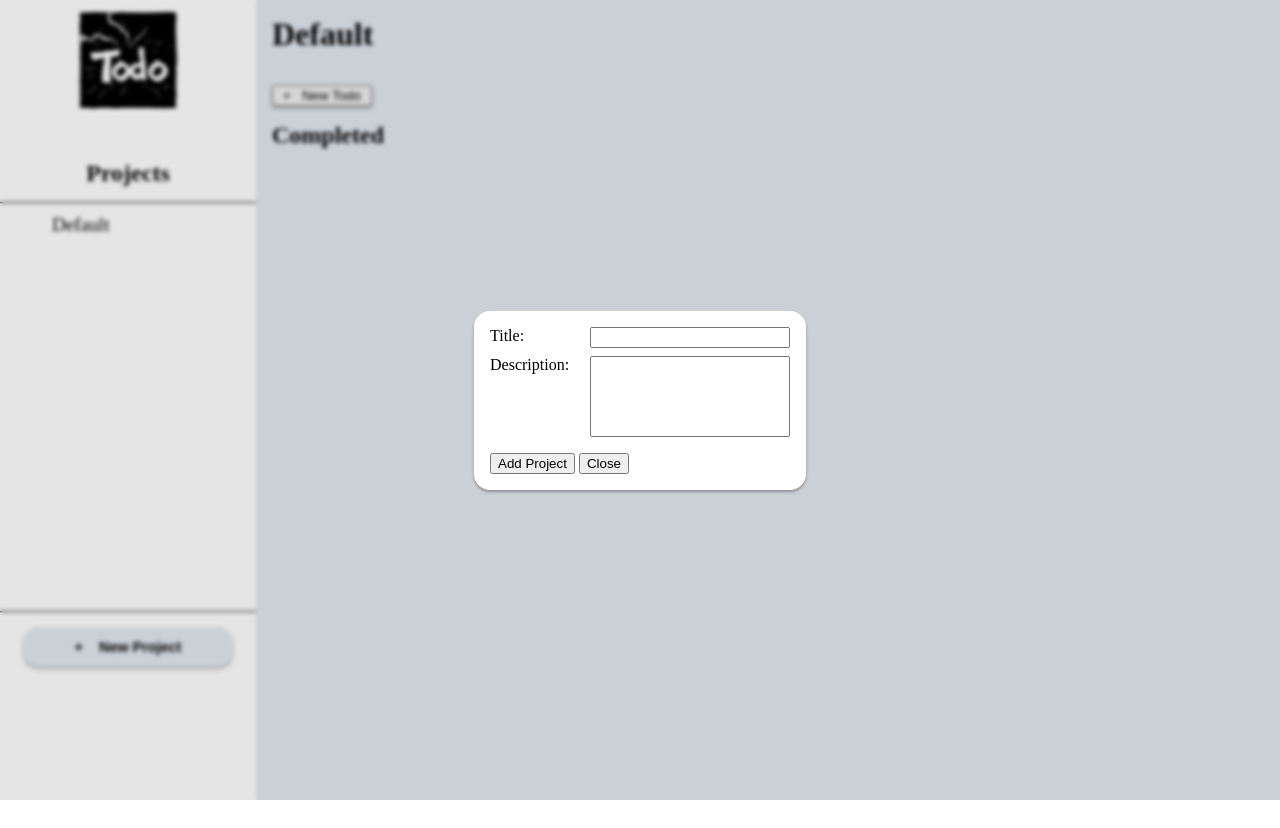
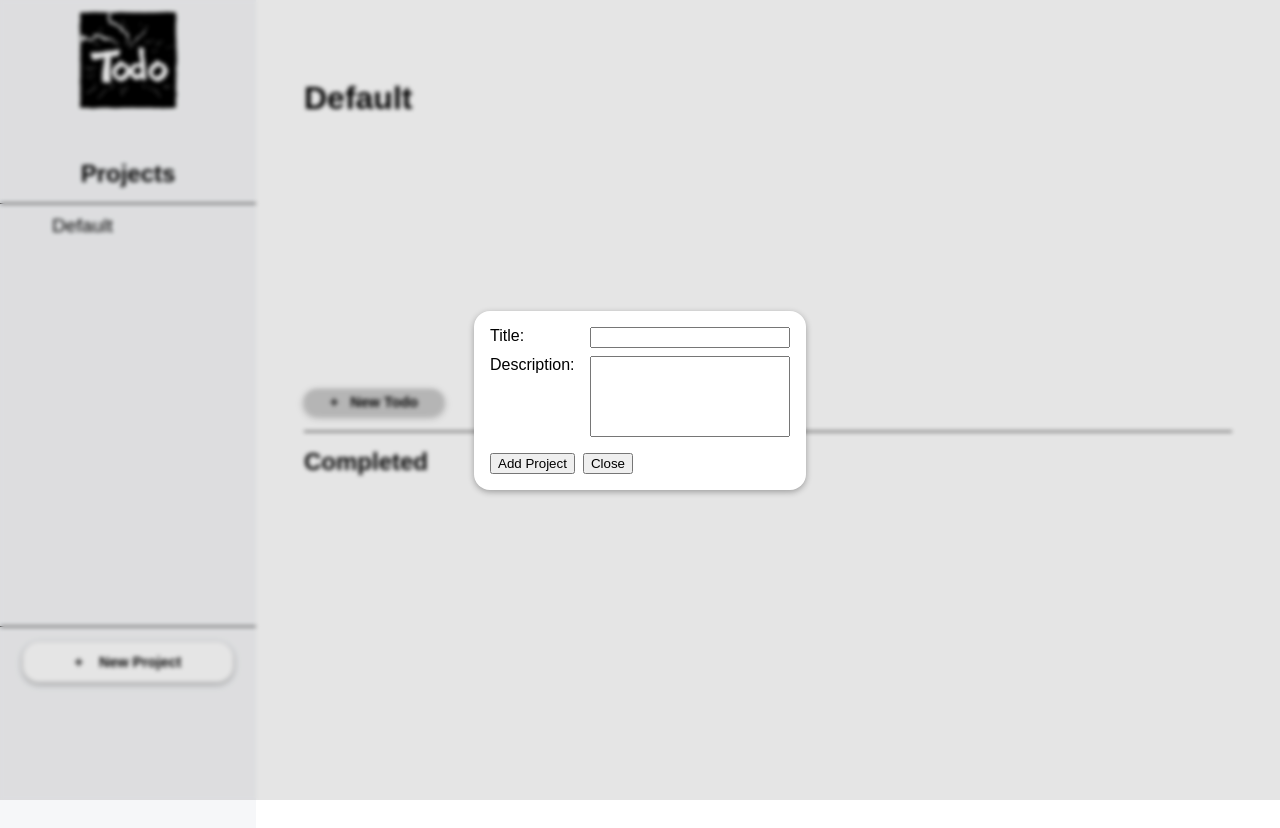
Before and after one commit to SchlengerRudolf/Todo-List, a website built with webpack: page src/template.html in a window 1280 px wide. Both pictures are taken after a click on the button "+ New Project". Before the commit the page ends 800 px from the top, so only its background shows below. Built offline with nearby package versions, Linux system fonts and the light colour scheme.

Commit message:
Adjust whole style and add structure to style.css

```diff
--- a/src/styles.css
+++ b/src/styles.css
@@ -1,53 +1,45 @@
 :root {
-    --main-color: #e2e8f0;
-    --button-hover-color: #d5dbe3;
+    --main-color: #ffffff;
+    --side-bar-color: #f6f7f9;
+    --button-hover-color: #dad2ac;
     --border-priority-one: #ffff00;
     --border-priority-two: #ffa500;
     --border-priority-three: #ff0000;
     --background-priority-one: #ededcf;
     --background-priority-two: #f4e6ce;
     --background-priority-three: #efd8d8;
-    --standard-shadow: 0 2px 3px #00000050;
+    --thumb-color: #363636;
+    --track-background-color: #e7e7e7;
+    --track-border-color: #cacaca;
+    --standard-shadow: 0 2px 6px #00000050;
+    --basic-border: 1px solid #000000;
     --toggle-button-sidelength: 1rem;
     --remove-button-sidelength: 1.5rem;
 }
 
 * {
+    font-family: Arial, Helvetica, sans-serif;
     margin: 0;
+}
+
+li,
+button,
+img,
+#currentProjectTitle {
+    cursor: pointer;
+    white-space: pre-wrap;
 }
 
 ul {
     list-style: none;
 }
 
-li, button, img, #currentProjectTitle{
-    cursor: pointer;
-    white-space: pre-wrap;
-}
-
 textarea {
     resize: none;
 }
 
-.newProject:hover {
-    background-color: var(--button-hover-color);
-}
-
 .buttonShadow {
     box-shadow: var(--standard-shadow);
-}
-
-dialog::backdrop {
-    backdrop-filter: blur(2px);
-}
-
-#viewProjectDialogButtons {
-    display: flex;
-}
-
-#viewProjectDialogButtons img {
-    width: 1rem;
-    align-self: center;
 }
 
 #main-container {
@@ -57,15 +49,13 @@ dialog::backdrop {
     grid-template-columns: 1fr 4fr;
 }
 
-#logo {
-    max-width: 100px;
-    margin: 10px 50px 50px 50px;
-}
+/* --- Sidebar style --- */
 
 #sidebar {
     display: flex;
     flex-direction: column;
     align-items: center;
+    background-color: var(--side-bar-color);
 }
 
 #sidebar h2 {
@@ -74,14 +64,20 @@ dialog::backdrop {
     margin-bottom: 15px;
 }
 
+#logo {
+    max-width: 100px;
+    margin: 10px 50px 50px 50px;
+}
+
 #project-container {
-    border: 1px solid #000000;
+    border: var(--basic-border);
     min-width: 100%;
     min-height: 50%;
     margin-bottom: 15px;
     display: flex;
     flex-direction: column;
     padding-top: 0.5rem;
+    overflow-y: visible;
 }
 
 #project-container li {
@@ -93,6 +89,7 @@ dialog::backdrop {
     font-weight: bold;
 }
 
+/* Button */
 .newProject {
     background-color: var(--main-color);
     border: none;
@@ -103,56 +100,104 @@ dialog::backdrop {
     min-width: 210px;
 }
 
+.newProject:hover {
+    background-color: var(--button-hover-color);
+}
+
+/* --- Main content style --- */
+
 #content-container {
     background-color: var(--main-color);
     display: flex;
     flex-direction: column;
-    gap: 1rem;
-    padding: 1rem;
+    padding: 5rem 3rem;
 }
 
-.newTodo {
-    width: 100px;
+#currentProjectTitle:hover, #content-container li:hover {
+    text-decoration: underline;
 }
 
-#new-project-dialog {
-    justify-self: center;
-    align-self: center;
+#content-container ul {
+    margin: 1rem 0;
+}
+
+#uncompleteTodos, #completedTodos {
+    overflow-y: scroll;
+    height: 30vh;
+    width: 25vw;
+    min-width: 180px;
+}
+
+ul span {
+    display: grid;
+    align-items: center;
+    grid-template-columns: 1rem 15vw 26px;
+    gap: 1rem;
+    min-width: 200px;
+}
+
+ul p {
+    margin-left: 2rem;
+}
+
+#content-container h2 {
+border-top: var(--basic-border);
+padding-top: 1rem;
+margin-top: 1rem;
+}
+
+/* Scrollbar */
+#uncompleteTodos::-webkit-scrollbar, #completedTodos::-webkit-scrollbar {
+    width: 12px;
+}
+
+#uncompleteTodos::-webkit-scrollbar-track, #completedTodos::-webkit-scrollbar-track {
+    border-radius: 8px;
+    background-color: var(--track-background-color);
+    border: 1px solid var(--track-border-color);
+    box-shadow: inset 0 0 6px #0000004d;
+}
+
+#uncompleteTodos::-webkit-scrollbar-thumb, #completedTodos::-webkit-scrollbar-thumb {
+    border-radius: 8px;
+    background-color: var(--thumb-color);
+}
+
+/* Buttons */
+
+.newTodo {
+    background-color: var(--track-border-color);
     border: none;
     border-radius: 1rem;
-    box-shadow: var(--standard-shadow);
+    font-weight: bold;
+    font-size: 0.9rem;
+    width: 140px;
+    padding: 0.3rem;
 }
 
-#new-project-dialog:open {
-    display: flex;
-    flex-direction: column;
+.newTodo:hover {
+    background-color: var(--button-hover-color);
 }
 
-#new-project-form {
-    display: grid;
-    grid-template-columns: 100px 200px;
-    row-gap: 0.5rem;
-    margin-bottom: 1rem;
+/* --- Main container buttons style --- */
+
+.toggleButton,
+.removeButton {
+    border-radius: 100px;
+    padding: 0;
 }
 
-#content-container span, #content-container p {
-    width: 200px;
-    display: flex;
+.removeButton {
+    height: var(--remove-button-sidelength);
+    width: var(--remove-button-sidelength);
 }
 
-#content-container span {
-    align-items: center;
-    justify-content: space-between;
-    gap: 1rem;
+img.removeButton:hover {
+    border: var(--basic-border);
 }
 
-#content-container p {
-    justify-content: center;
-}
-
-.toggleButton, .removeButton {
-    border-radius: 100px;
-    padding: 0;
+img.removeButton {
+    border: 1px solid var(--main-color);
 }
 
 .toggleButton {
@@ -162,11 +207,7 @@ dialog::backdrop {
     border-style: solid;
 }
 
-.removeButton {
-    height: var(--remove-button-sidelength);
-    width: var(--remove-button-sidelength);
-}
-
+/* Priority color */
 .prioOne {
     border-color: var(--border-priority-one);
     background-color: var(--background-priority-one);
@@ -181,3 +222,35 @@ dialog::backdrop {
     border-color: var(--border-priority-three);
     background-color: var(--background-priority-three);
 }
+
+/* --- Dialog style --- */
+
+dialog::backdrop {
+    backdrop-filter: blur(2px);
+}
+
+dialog {
+    justify-self: center;
+    align-self: center;
+    border: none;
+    border-radius: 1rem;
+    box-shadow: var(--standard-shadow);
+}
+
+form {
+    display: grid;
+    grid-template-columns: 100px 200px;
+    row-gap: 0.5rem;
+    margin-bottom: 1rem;
+}
+
+dialog div {
+    display: flex;
+    gap: 0.5rem;
+}
+
+#viewProjectDialogButtons img {
+    width: 1rem;
+    align-self: center;
+    margin-left: auto;
+}
--- a/src/template.html
+++ b/src/template.html
@@ -35,7 +35,7 @@
             </div>
         </dialog>
     <dialog closedby="any" id="view-project-dialog">
-            <form id="view-project-dialog">
+            <form id="view-project-form">
                 <label for="viewProjectTitle">Title:</label>
                 <input class="locked" type="text" name="Title name" id="viewProjectTitle" disabled>
                 <label for="viewProjectDescription">Description:</label>
@@ -66,7 +66,7 @@
     </dialog>
     <div id="main-container">
         <div id="sidebar">
-            <img id="logo" src="./images/logo.jpeg" alt="Todo logo, with black background, written out with white color">
+            <img id="logo" src="./images/logo.jpeg" width="100" alt="Todo logo, with black background, written out with white color">
             <h2>Projects</h2>
             <ul id="project-container"></ul>
             <button class="newProject buttonShadow">+    New Project</button>
```
